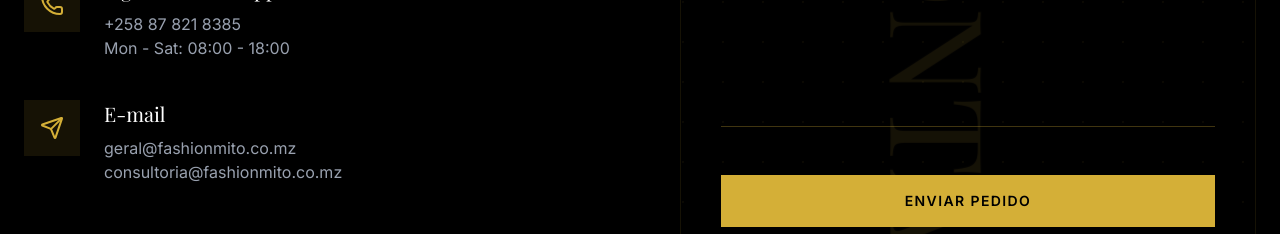
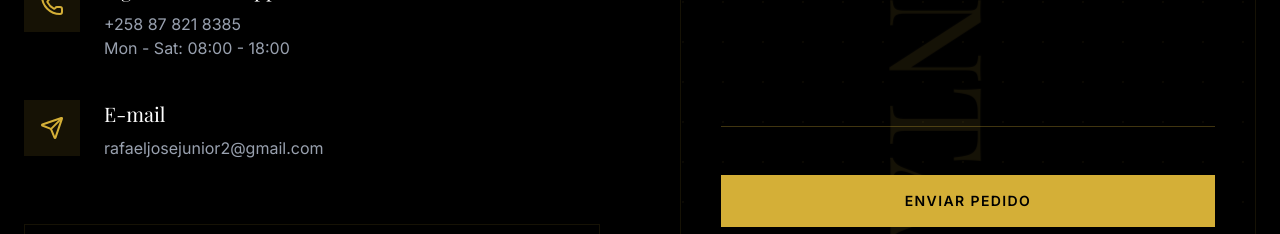
Before and after one commit to rafaeljosejunior3-prog/fashion-mito, a React (Vite) app: page / in a window 1280 px wide. Shown: the part 4080-4314 px from the top of the page. Built offline with nearby package versions, Linux system fonts and the light colour scheme; grey boxes are pictures that could not be loaded; a web font is replaced by a local one.

Commit message:
Atualiza email de contacto para rafaeljosejunior2@gmail.com

```diff
--- a/src/App.tsx
+++ b/src/App.tsx
@@ -495,7 +495,11 @@
                 </div>
                 <div>
                   <h4 className="text-xl font-serif mb-2">E-mail</h4>
-                  <p className="text-gray-400">geral@fashionmito.co.mz<br />consultoria@fashionmito.co.mz</p>
+                  <p className="text-gray-400">
+                    <a href="mailto:rafaeljosejunior2@gmail.com" className="hover:text-gold transition-colors">
+                      rafaeljosejunior2@gmail.com
+                    </a>
+                  </p>
                 </div>
               </div>
             </div>
```
